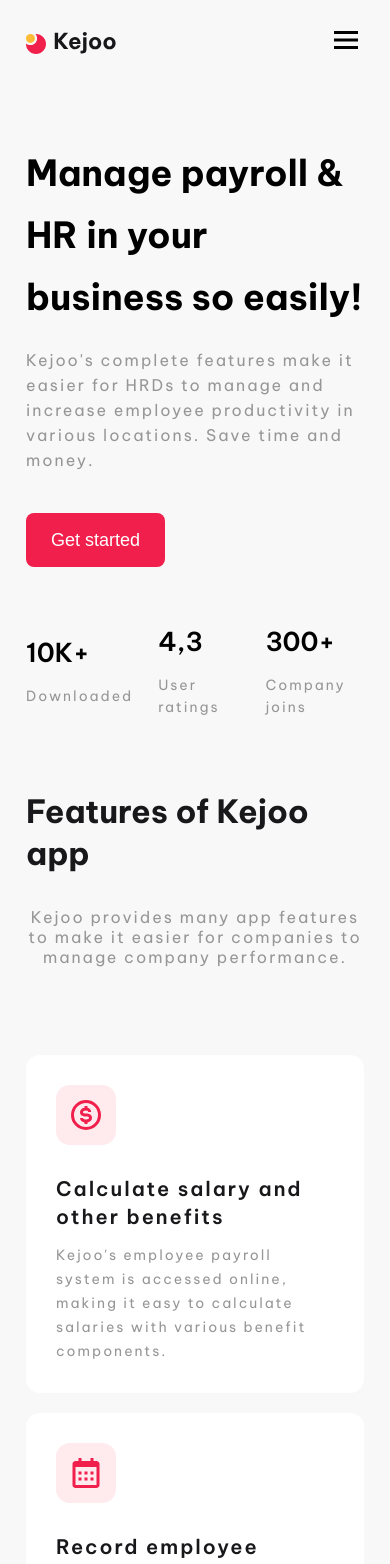
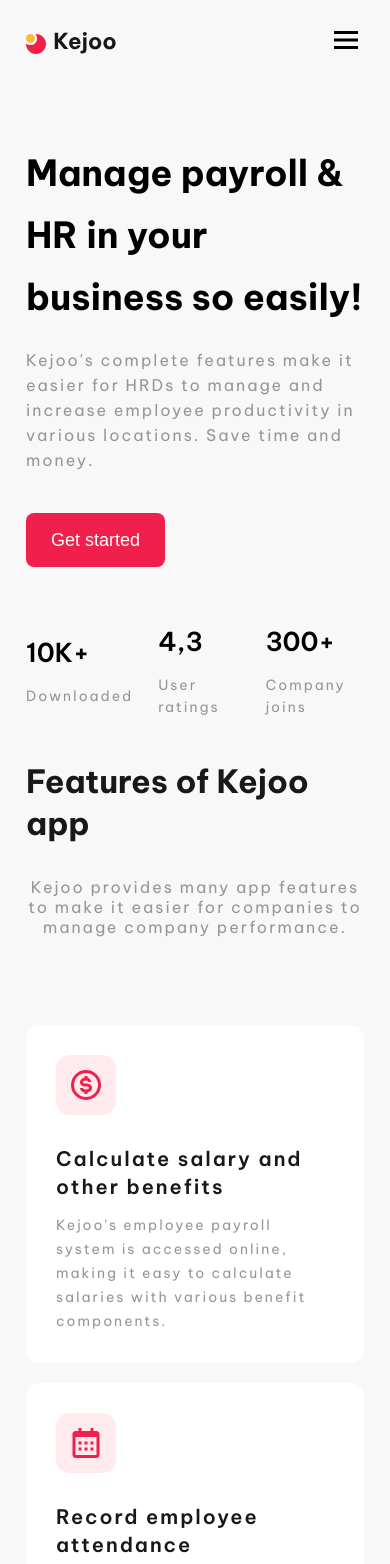
Before and after one commit to gustavoalvim41/kejoo, a React (Vite) app: page / in a window 390 px wide. Shown: the top 1564 px of the page. Built offline with nearby package versions, Linux system fonts and the light colour scheme.

Commit message:
updating margin top sections

```diff
--- a/src/screens/Home/components/Features/styles.sass
+++ b/src/screens/Home/components/Features/styles.sass
@@ -98,6 +98,7 @@
 
 @media screen and (max-width: 1060px)
   .features
+    margin: 6rem 0 0 0
 
     .cards
       .card
```
